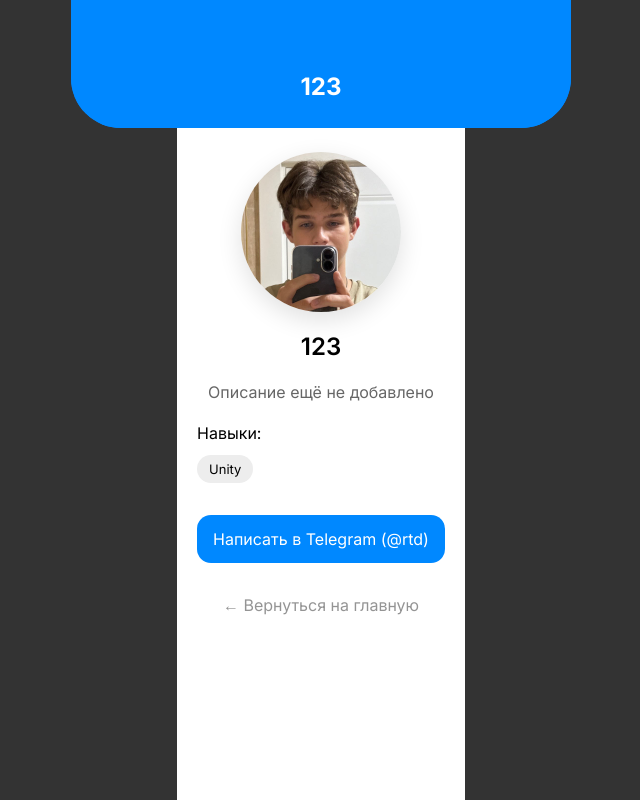
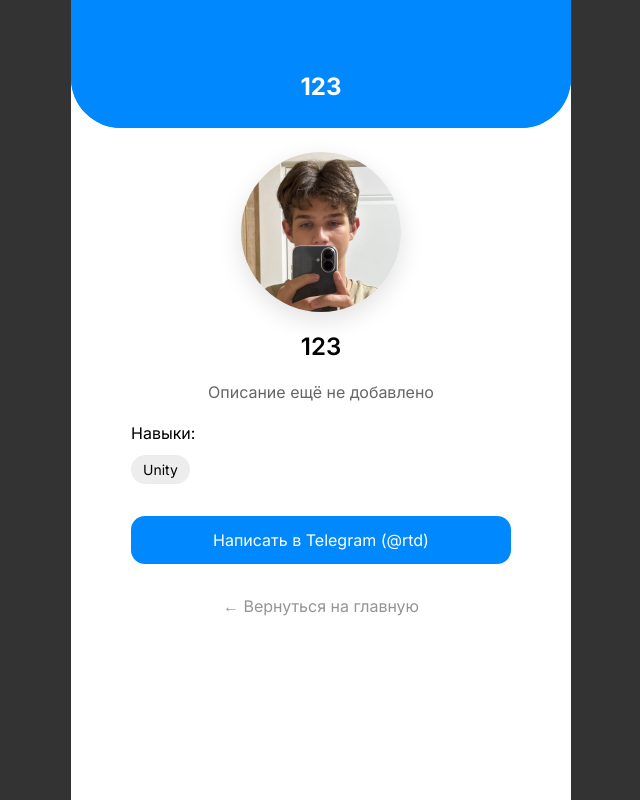
Before and after one commit to sy6tem1/SkillSwap, a Django app: page /profiles/123/ in a window 1280 px wide. Shown: the whole page, without its empty margins (319-959 px from the left). Run offline with Django 5.2, Linux system fonts and the light colour scheme; data comes from the database, SQL or seed files in the repository.

Commit message:
Квик фикс дизайн профиля

```diff
--- a/static/css/style.css
+++ b/static/css/style.css
@@ -863,7 +863,7 @@ body.page-leave {
     padding: 6px 12px;
     border-radius: 999px;
     background: var(--gray-light);
-    font-size: 13px;
+    font-size: 14px;
     margin: 4px 4px 0 0;
 }
 
--- a/templates/profile_detail.html
+++ b/templates/profile_detail.html
@@ -1,4 +1,4 @@
-<DOCTYPE html>
+<!DOCTYPE html>
 {% extends "base-no-nav.html" %}
 {% load static %}
 
```
